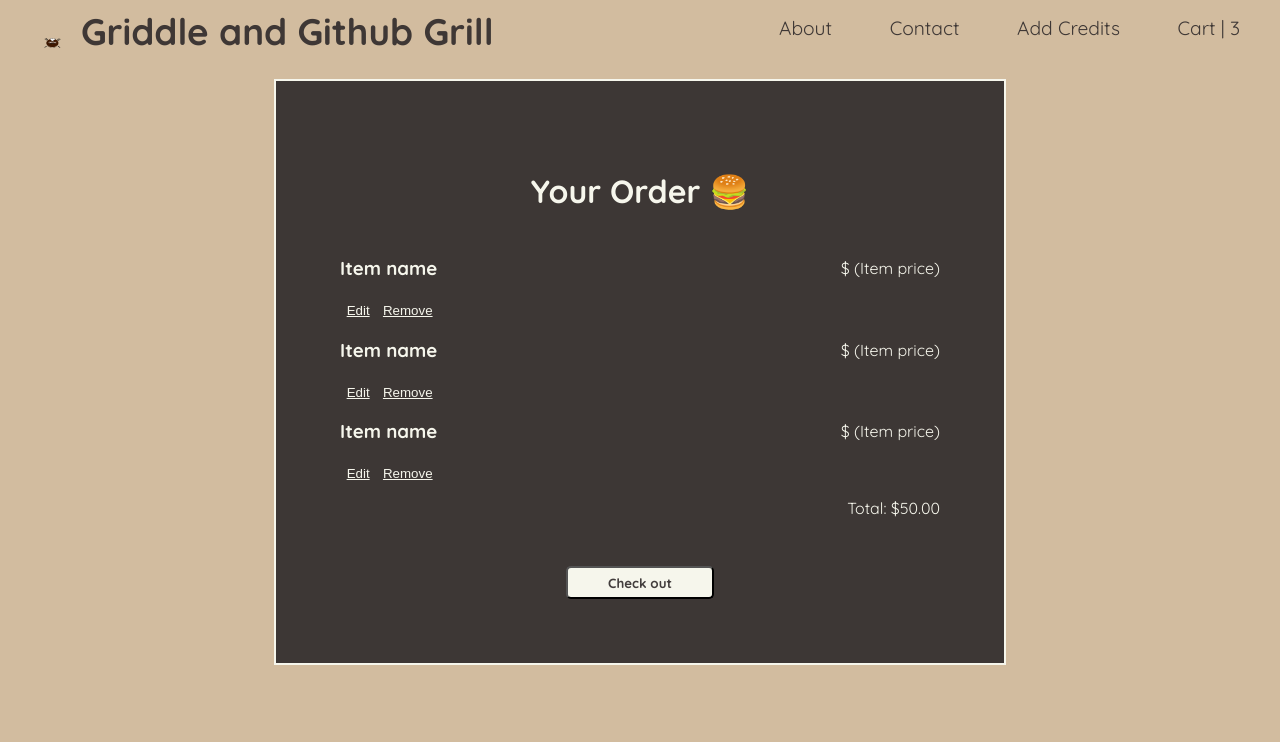
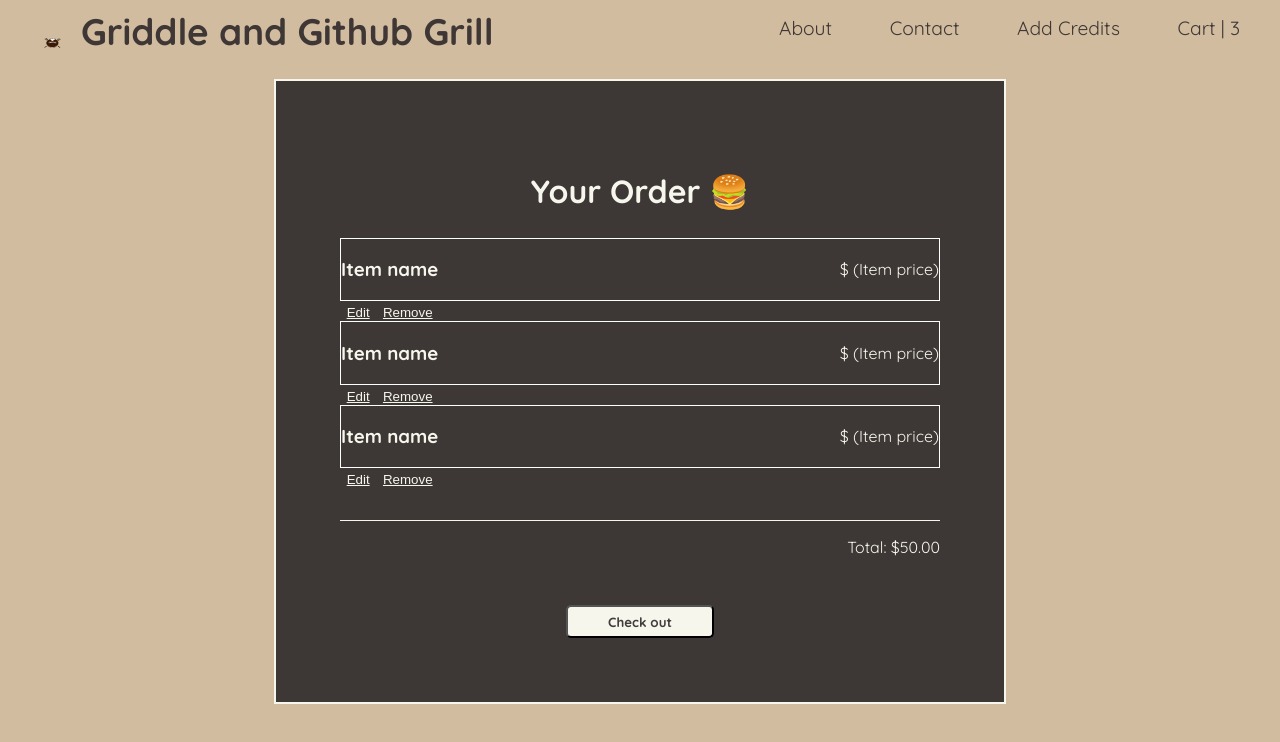
Before and after one commit to chingu-voyages/v50-tier1-team-03, a React (Vite) app: page /cart in a window 1280 px wide. Shown: the top 742 px of the page. Built offline with nearby package versions, Linux system fonts and the light colour scheme.

Commit message:
cart styling

```diff
--- a/src/components/cartComponents/Cart.jsx
+++ b/src/components/cartComponents/Cart.jsx
@@ -8,19 +8,19 @@ export default function Cart() {
                 <h2 className="cart-heading">Your Order 🍔</h2>
                 <div className="cart-item">
                     <h3>Item name <span id="quantity"></span></h3>
-                    <p>$ (Item price)</p>
+                    <p className="item-price">$ (Item price)</p>
                 </div>
                 <button className="cart-btn">Edit</button>
                 <button className="cart-btn">Remove</button>
                 <div className="cart-item">
                     <h3>Item name <span id="quantity"></span></h3>
-                    <p>$ (Item price)</p>
+                    <p className="item-price">$ (Item price)</p>
                 </div>
                 <button className="cart-btn">Edit</button>
                 <button className="cart-btn">Remove</button>
                 <div className="cart-item">
                     <h3>Item name <span id="quantity"></span></h3>
-                    <p>$ (Item price)</p>
+                    <p className="item-price">$ (Item price)</p>
                 </div>
                 <button className="cart-btn">Edit</button>
                 <button className="cart-btn">Remove</button>
--- a/src/index.css
+++ b/src/index.css
@@ -362,6 +362,7 @@ section {
   display: flex;
   justify-content: space-between;
   align-items: center;
+  border: 1px solid white;
 }
 
 .cart-btn {
@@ -384,6 +385,8 @@ section {
 }
 
 .checkout-el {
+  margin-top: 2em;
+  border-top: 1px solid var(--main--text__light);
   display: flex;
   flex-direction: column;
   align-items: end;
```
